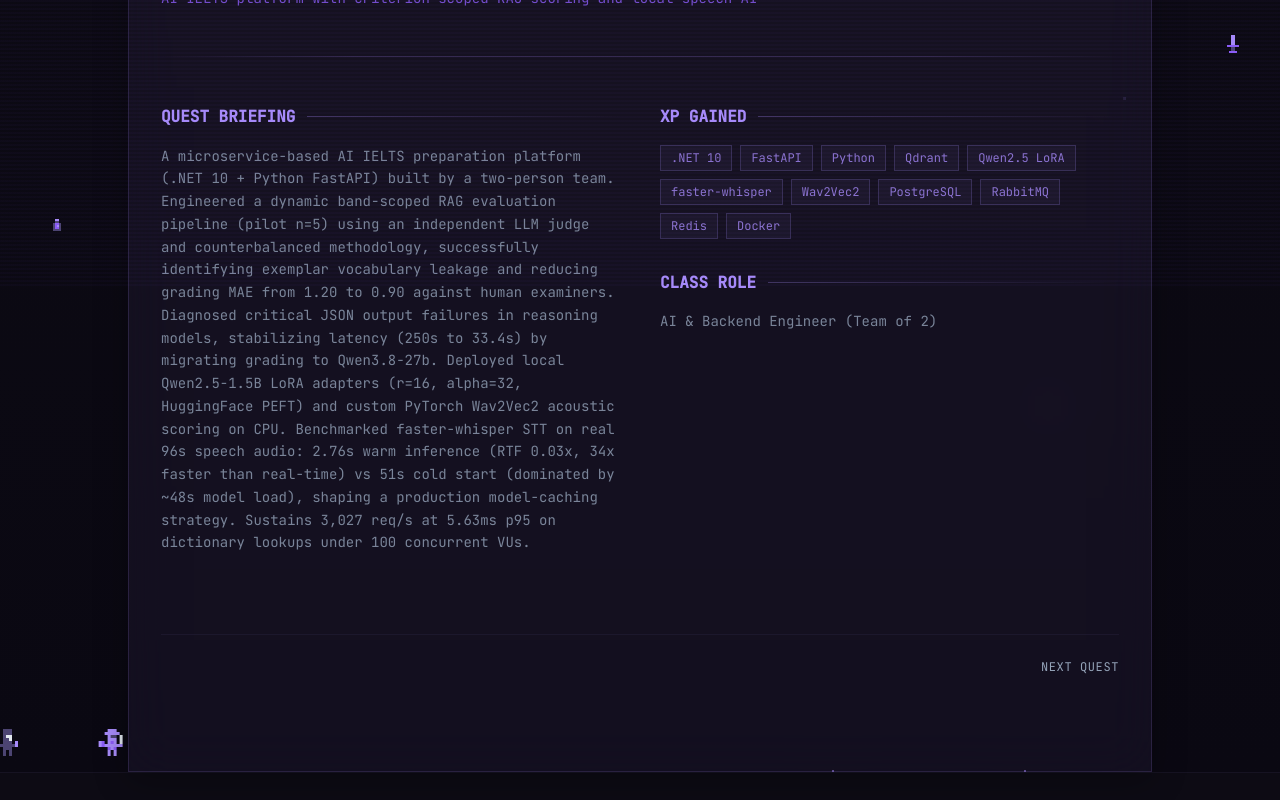
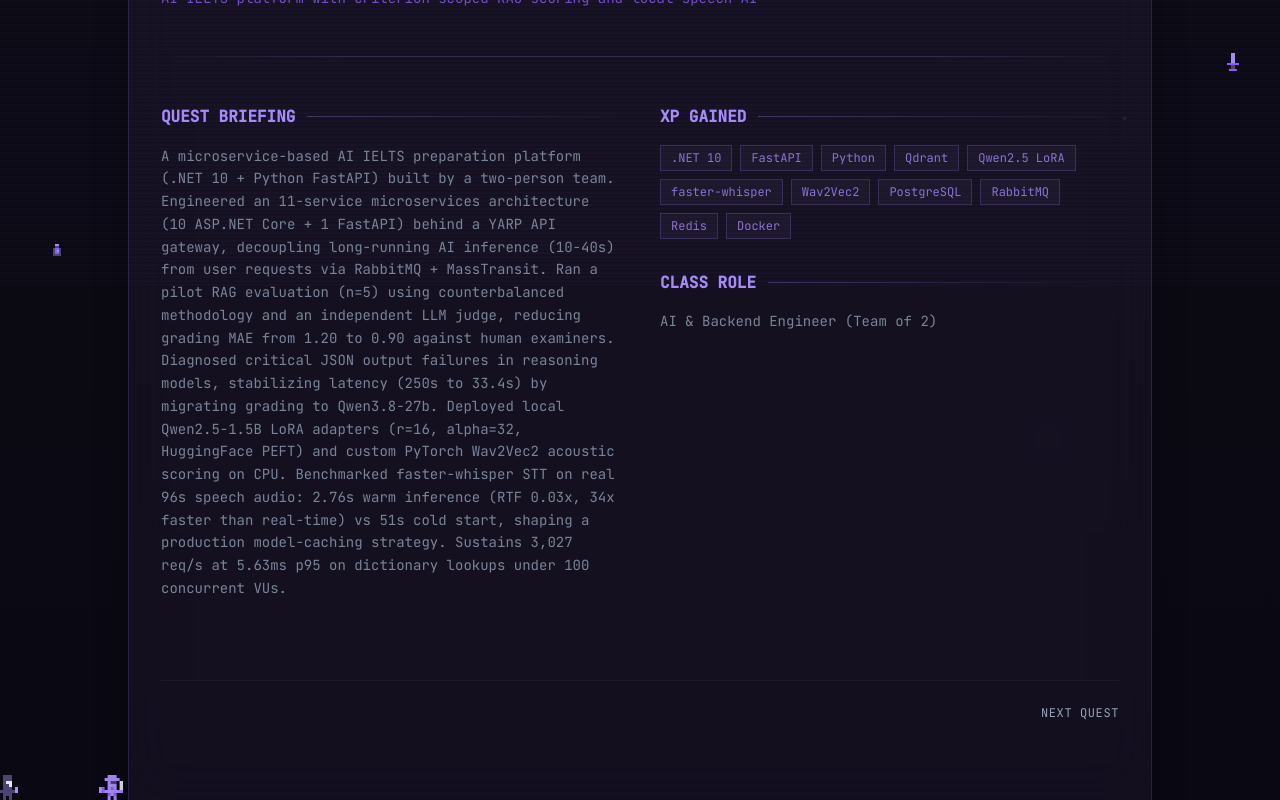
Before and after one commit to minkhoaa/porfolio, a Next.js app: page /projects/langfens-microservice in a window 1280 px wide. Shown: the part 512-1312 px from the top of the page. Built offline with nearby package versions, Linux system fonts and the light colour scheme.

Commit message:
feat: enrich Langfens and Peerzee overviews with microservices architecture, k6 benchmark, and ReAct metrics

```diff
--- a/src/data/projects.ts
+++ b/src/data/projects.ts
@@ -23,7 +23,7 @@ export const projects: Project[] = [
     name: "Langfens — AI IELTS Platform",
     shortName: "LANGFENS",
     description: "AI IELTS platform with criterion-scoped RAG scoring and local speech AI",
-    overview: "A microservice-based AI IELTS preparation platform (.NET 10 + Python FastAPI) built by a two-person team. Engineered a dynamic band-scoped RAG evaluation pipeline (pilot n=5) using an independent LLM judge and counterbalanced methodology, successfully identifying exemplar vocabulary leakage and reducing grading MAE from 1.20 to 0.90 against human examiners. Diagnosed critical JSON output failures in reasoning models, stabilizing latency (250s to 33.4s) by migrating grading to Qwen3.8-27b. Deployed local Qwen2.5-1.5B LoRA adapters (r=16, alpha=32, HuggingFace PEFT) and custom PyTorch Wav2Vec2 acoustic scoring on CPU. Benchmarked faster-whisper STT on real 96s speech audio: 2.76s warm inference (RTF 0.03x, 34x faster than real-time) vs 51s cold start (dominated by ~48s model load), shaping a production model-caching strategy. Sustains 3,027 req/s at 5.63ms p95 on dictionary lookups under 100 concurrent VUs.",
+    overview: "A microservice-based AI IELTS preparation platform (.NET 10 + Python FastAPI) built by a two-person team. Engineered an 11-service microservices architecture (10 ASP.NET Core + 1 FastAPI) behind a YARP API gateway, decoupling long-running AI inference (10-40s) from user requests via RabbitMQ + MassTransit. Ran a pilot RAG evaluation (n=5) using counterbalanced methodology and an independent LLM judge, reducing grading MAE from 1.20 to 0.90 against human examiners. Diagnosed critical JSON output failures in reasoning models, stabilizing latency (250s to 33.4s) by migrating grading to Qwen3.8-27b. Deployed local Qwen2.5-1.5B LoRA adapters (r=16, alpha=32, HuggingFace PEFT) and custom PyTorch Wav2Vec2 acoustic scoring on CPU. Benchmarked faster-whisper STT on real 96s speech audio: 2.76s warm inference (RTF 0.03x, 34x faster than real-time) vs 51s cold start, shaping a production model-caching strategy. Sustains 3,027 req/s at 5.63ms p95 on dictionary lookups under 100 concurrent VUs.",
     tech: [".NET 10", "FastAPI", "Python", "Qdrant", "Qwen2.5 LoRA", "faster-whisper", "Wav2Vec2", "PostgreSQL", "RabbitMQ", "Redis", "Docker"],
     language: "csharp",
     role: "AI & Backend Engineer (Team of 2)",
@@ -37,7 +37,7 @@ export const projects: Project[] = [
     name: "Peerzee — AI Social Discovery",
     shortName: "PEERZEE",
     description: "AI matchmaking platform with 3-node LangGraph pipeline and pgvector HNSW indexing",
-    overview: "A full-stack AI social discovery platform featuring an agentic matchmaking engine. Powered by a 3-node LangGraph pipeline (parse intent -> pgvector retrieval -> LLM curation) optimized to $0.12 per 1,000 matches in LLM unit economics. Optimized PostgreSQL pgvector retrieval by replacing sequential scans with HNSW indexing, reducing KNN latency from 1.78ms to 0.667ms (2.7x speedup) and cutting buffer I/O by 70%. Implemented an in-memory mutex-guarded queue eliminating double-match race conditions in high-concurrency matchmaking (240 QPS Cosine ranking over 500 queued users), and a separate ReAct tool-calling agent (Wingman) for proactive user engagement. Verified system resilience with 37 Jest chaos and integration tests (100% pass), confirming graceful fallback when the Gemini API encounters 503 overload.",
+    overview: "A full-stack AI social discovery platform featuring an agentic matchmaking engine. Powered by a 3-node LangGraph pipeline (parse intent -> pgvector retrieval -> LLM curation) optimized to $0.12 per 1,000 matches in LLM unit economics. Optimized PostgreSQL pgvector retrieval by replacing sequential scans with HNSW indexing, reducing KNN latency from 1.78ms to 0.667ms (2.7x speedup) and cutting buffer I/O by 70%. Built a ReAct tool-calling agent (Wingman) for proactive engagement with in-memory dispatch scaling linearly with reasoning depth (1.39ms for 1 step -> 6.29ms for 5 steps), capping orchestration overhead under 7ms. Built an in-memory mutex-guarded ranking queue (4.17ms Cosine ranking over 500 candidates, ~240 QPS) eliminating double-match race conditions. Verified resilience with 37 Jest chaos and integration tests (100% pass), confirming SQL fallback on embedding timeouts and 0.007ms fail-open circuit breaking during Gemini 503 outages. Includes hardware-aware speech transcription (Whisper.cpp) with automatic CUDA detection and CPU fallback integrated into a WebRTC signaling gateway.",
     tech: ["NestJS 11", "TypeScript", "LangGraph", "pgvector (HNSW)", "Google Gemini", "Whisper.cpp", "Redis", "WebRTC", "Docker", "Jest"],
     language: "typescript",
     role: "AI & Backend Engineer (Solo Project)",
```
